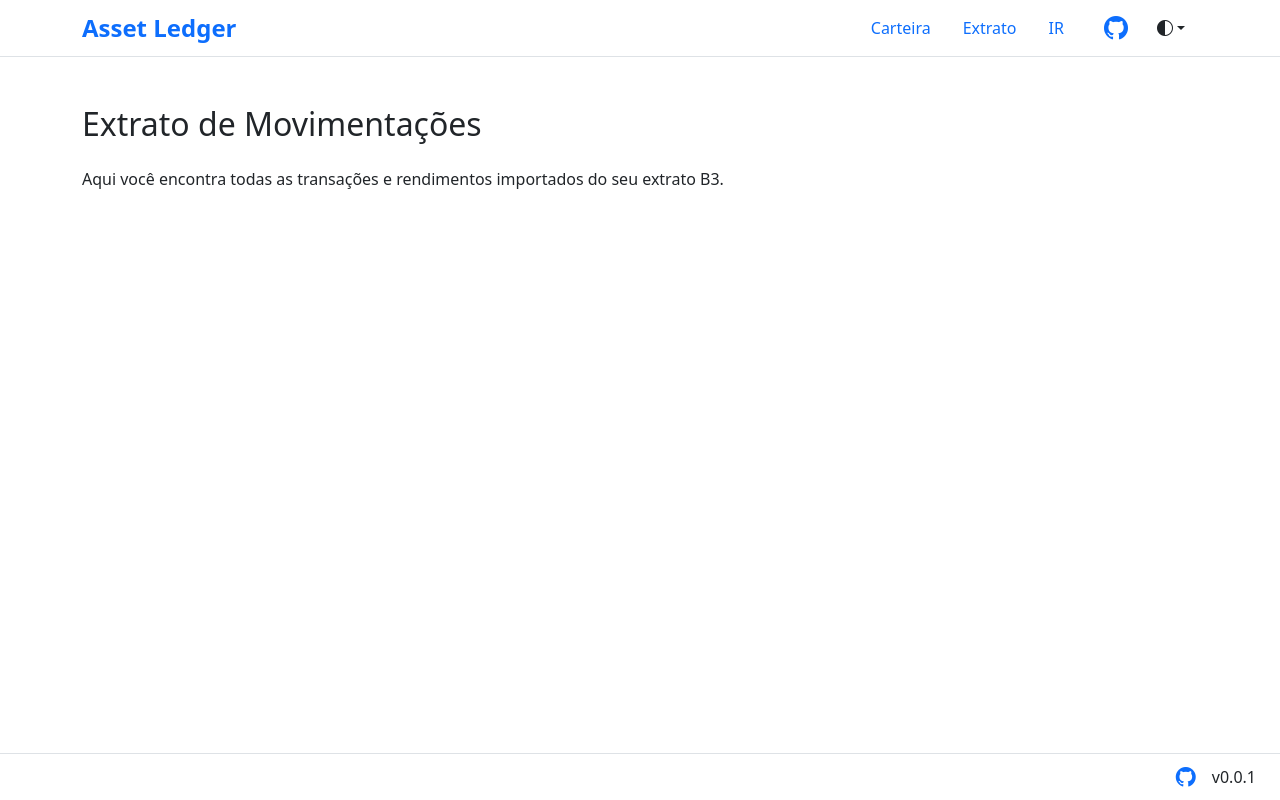
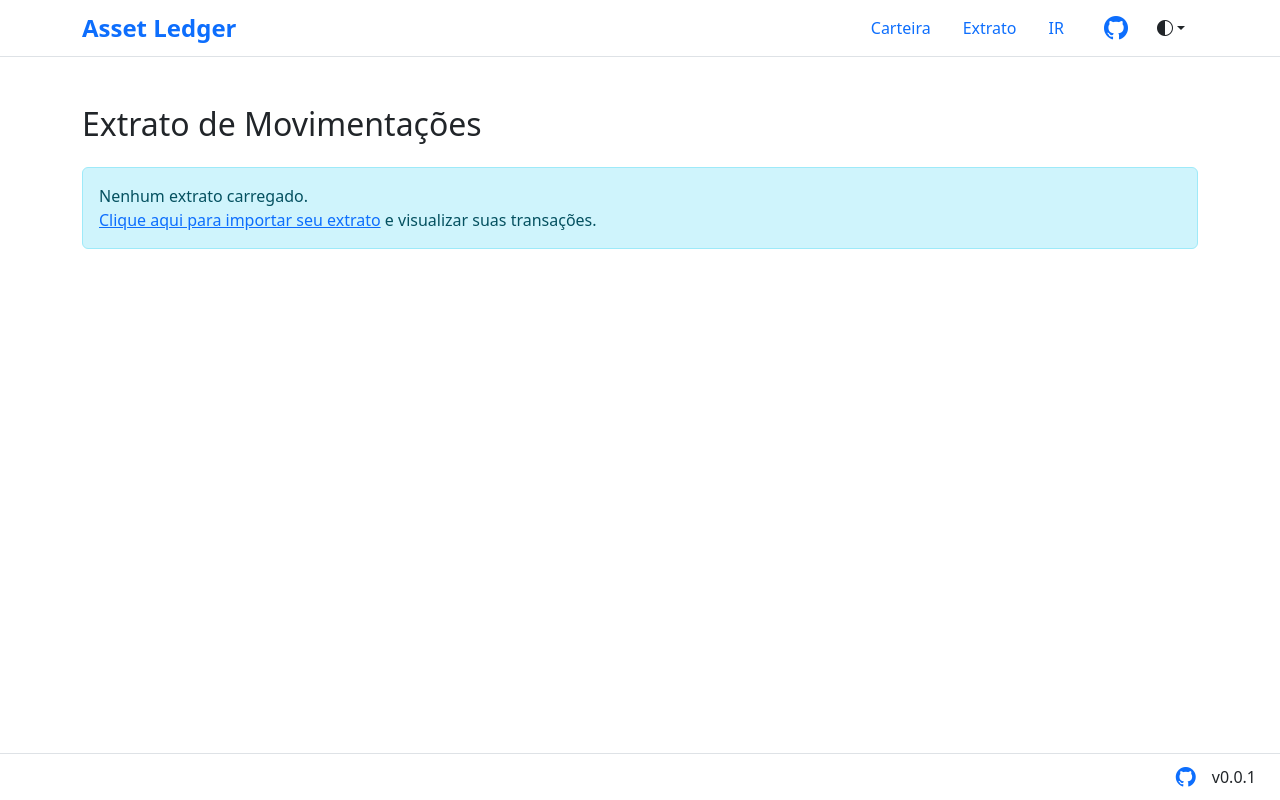
Before and after one commit to Giovani-Freitag/asset-ledger, a React (Vite) app: page /statement in a window 1280 px wide. Built offline with nearby package versions, Linux system fonts and the light colour scheme.

Commit message:
feat: add Statement context and provider for state management

```diff
--- a/src/App.tsx
+++ b/src/App.tsx
@@ -6,10 +6,12 @@ import IR from './pages/IR';
 import Header from './components/Header';
 import Footer from './components/Footer';
 import packageJson from '../package.json';
+import { StatementProvider } from './context/StatementContext';
 
 function App() {
     return (
         <BrowserRouter>
+            <StatementProvider>
                 <div className="d-flex flex-column min-vh-100">
                     <Header githubUrl={packageJson.repository} />
                     <main className="flex-fill d-flex flex-column">
@@ -22,6 +24,7 @@ function App() {
                     </main>
                     <Footer githubUrl={packageJson.repository} version={packageJson.version} />
                 </div>
+            </StatementProvider>
         </BrowserRouter>
     );
 }
--- /dev/null
+++ b/src/context/StatementContext.tsx
@@ -0,0 +1,25 @@
+import { createContext, useContext, useState } from 'react';
+
+export type Statement = any[];
+
+type StatementContextType = {
+    statement: Statement | null;
+    setStatement: (statement: Statement | null) => void;
+};
+
+const StatementContext = createContext<StatementContextType | undefined>(undefined);
+
+export function useStatement() {
+    const ctx = useContext(StatementContext);
+    if (!ctx) throw new Error("useStatement must be used within StatementProvider");
+    return ctx;
+}
+
+export function StatementProvider({ children }: { children: React.ReactNode }) {
+    const [statement, setStatement] = useState<Statement | null>(null);
+    return (
+        <StatementContext.Provider value={{ statement, setStatement }}>
+            {children}
+        </StatementContext.Provider>
+    );
+}
--- a/src/pages/Home.tsx
+++ b/src/pages/Home.tsx
@@ -1,11 +1,17 @@
 import FileDropBox from '../components/FileDropBox';
 import { importStatement } from '../services/importStatement';
+import { useStatement } from '../context/StatementContext';
+import { useNavigate } from 'react-router-dom';
 
 export default function Home() {
+    const { setStatement } = useStatement();
+    const navigate = useNavigate();
+
     function handleFile(file: File) {
         importStatement(file)
-            .then(rawData => {
-                console.log(rawData);
+            .then(data => {
+                setStatement(data);
+                navigate('/statement');
             })
             .catch(err => {
                 alert('Erro ao importar arquivo: ' + err);
--- a/src/pages/Statement.tsx
+++ b/src/pages/Statement.tsx
@@ -1,10 +1,45 @@
+import { useStatement } from '../context/StatementContext';
+import { Link } from 'react-router-dom';
+
 export default function Statement() {
+    const { statement } = useStatement();
+
+    if (!statement) {
+        return (
+            <div className="container py-5">
+                <h2 className="mb-4">Extrato de Movimentações</h2>
+                <div className="alert alert-info">
+                    Nenhum extrato carregado.
+                    <br />
+                    <Link to="/">Clique aqui para importar seu extrato</Link> e visualizar suas transações.
+                </div>
+            </div>
+        );
+    }
+
     return (
         <div className="container py-5">
             <h2 className="mb-4">Extrato de Movimentações</h2>
-            <p>
-                Aqui você encontra todas as transações e rendimentos importados do seu extrato B3.
-            </p>
+            <div className="table-responsive">
+                <table className="table table-bordered table-hover">
+                    <thead>
+                        <tr>
+                            {Object.keys(statement[0] ?? {}).map((col) => (
+                                <th key={col}>{col}</th>
+                            ))}
+                        </tr>
+                    </thead>
+                    <tbody>
+                        {statement.map((row, i) => (
+                            <tr key={i}>
+                                {Object.values(row).map((val, j) => (
+                                    <td key={j}>{String(val)}</td>
+                                ))}
+                            </tr>
+                        ))}
+                    </tbody>
+                </table>
+            </div>
         </div>
     );
 }
```
Lines whose indentation alone changed are shown as unchanged.
